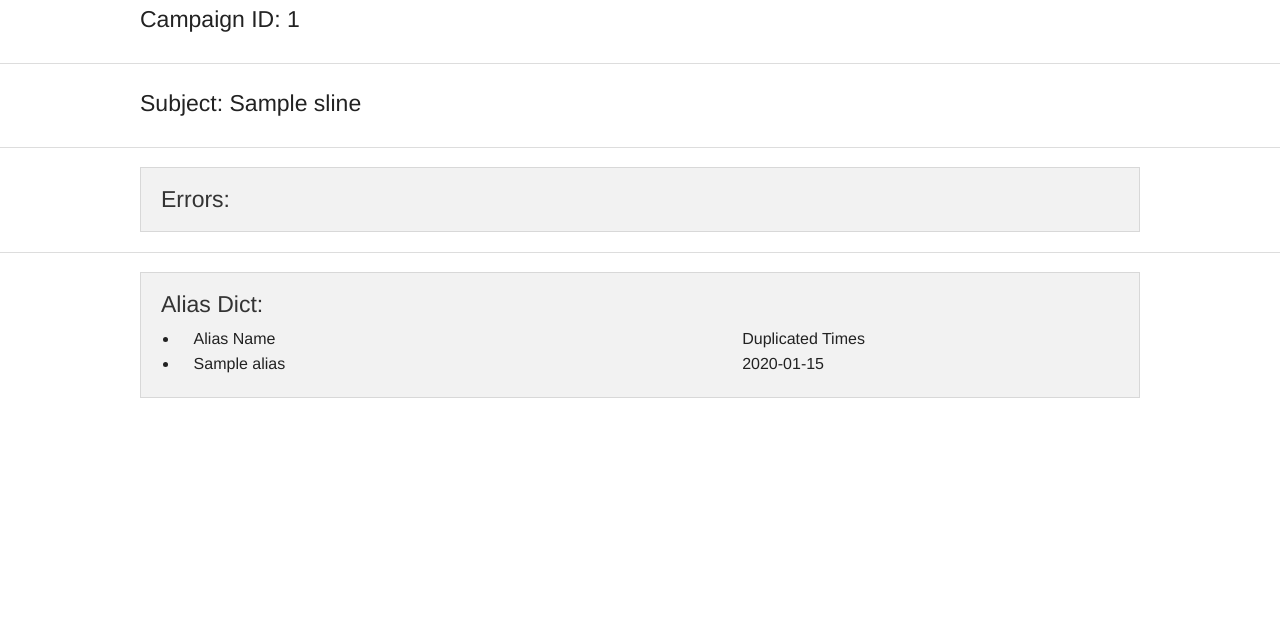
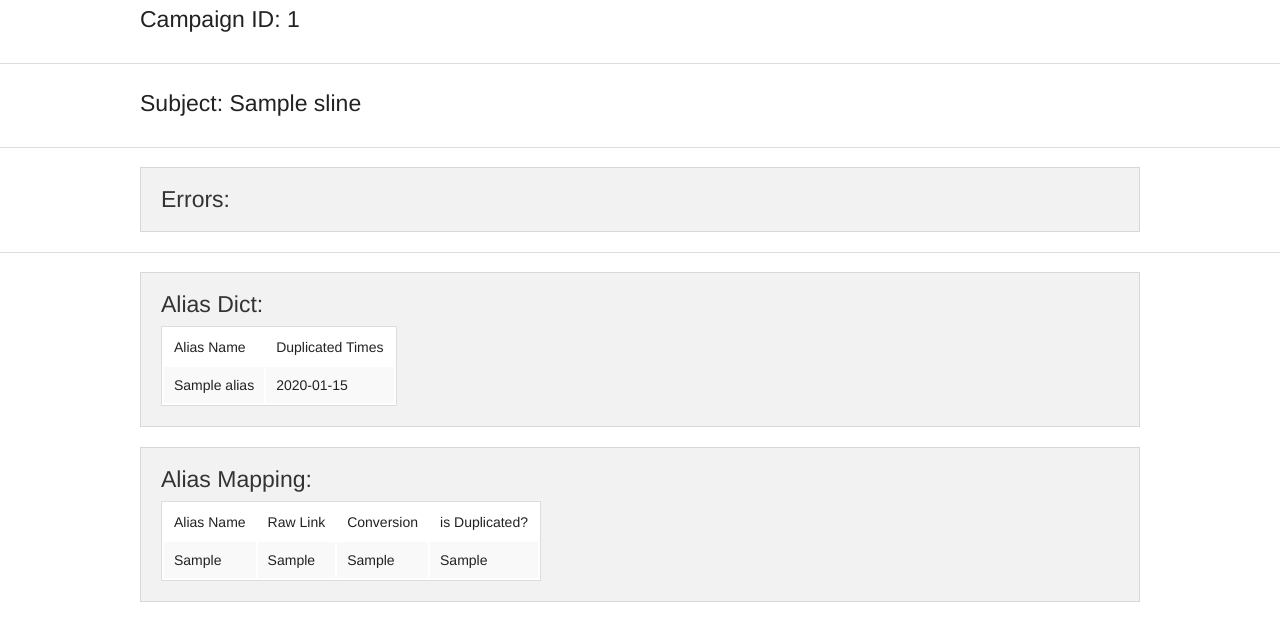
Before and after one commit to SuperMatch/email-utilities, a Django app: template QCTool/templates/QCTool/result.html in a window 1280 px wide. Shown: the top 641 px of the page. Run offline with Django 3.2, Linux system fonts and the light colour scheme; the template is opened without the code that fills it: most values are stand-ins (such as "Sample title", 1, 10 or a date in 2020).

Commit message:
change the style

```diff
--- a/QCTool/models.py
+++ b/QCTool/models.py
@@ -14,7 +14,7 @@ import re, codecs
 class QCHTMLParser(HTMLParser):
     def __init__(self, data):
         HTMLParser.__init__(self)
-        self.source = self.decode_html(data)
+        self.source = data
         self.errMsg = {
             #dictionary for errors. Output method will use the "key" to get the "value" to output the error.
             "invalidImage": "The dimension of the image is invalided.",
@@ -77,9 +77,6 @@ class QCHTMLParser(HTMLParser):
     #decode_html function is used for correct decode our html file
     #if the input is already unicode string, we don't have to use beautiful soup to decode the html
     #If we can easily decode the code to "utf-8", we don't need to use Beautiful Soup also.
-    def decode_html(self, html_string):
-        new_doc = UnicodeDammit.detwingle(html_string)
-        return new_doc.decode("utf-8")
 
     #change the signal
     def changeSignal(self, target, number):
--- a/QCTool/templates/QCTool/result.html
+++ b/QCTool/templates/QCTool/result.html
@@ -17,34 +17,55 @@
     <div class="row panel">
         <h4>Errors:</h4>
         {% if errorList %}
-            <ul>
+            <table>
             {% load dict_extras %}
             {% for error in errorList %}
-                <li>
-                    <div class="large-2 column">Line: {{ error.0 }},</div>
-                    <div class="large-2 column">Offset: {{ error.1 }}</div>
-                    <div class="large-8 column">{{ errMsg|key:error.2 }}{% if error.3 %}{{ error.3 }}{% endif %}</div>
-                </li>
+                <tr>
+                    <td>Line: {{ error.0 }},</td>
+                    <td>Offset: {{ error.1 }}</td>
+                    <td>{{ errMsg|key:error.2 }}{% if error.3 %}{{ error.3 }}{% endif %}</td>
+                </tr>
             {% endfor %}
-            </ul>
+            </table>
         {% endif %}
     </div>
     <hr/>
     <div class="row panel">
         <h4>Alias Dict:</h4>
         {% if aliasDict %}
-            <ul>
-                <li>
-                    <div class="large-7 column">Alias Name</div>
-                    <div class="large-5 column">Duplicated Times</div>
-                </li>
+            <table>
+                <tr>
+                    <td>Alias Name</td>
+                    <td>Duplicated Times</td>
+                </tr>
             {% for alias, times in aliasDict.items %}
-                <li>
-                    <div class="large-7 column">{{ alias }}</div>
-                    <div class="large-5 column">{{ times }}</div>
-                </li>
+                <tr>
+                    <td>{{ alias }}</td>
+                    <td>{{ times }}</td>
+                </tr>
             {% endfor %}
-            </ul>
+            </table>
+        {% endif %}
+    </div>
+    <div class="row panel">
+        <h4>Alias Mapping:</h4>
+        {% if aliasList %}
+            <table>
+                <tr>
+                    <td>Alias Name</td>
+                    <td>Raw Link</td>
+                    <td>Conversion</td>
+                    <td>is Duplicated?</td>
+                </tr>
+            {% for aliasObj in aliasList %}
+                <tr>
+                    <td>{{ aliasObj.0 }}</td>
+                    <td>{{ aliasObj.1 }}</td>
+                    <td>{{ aliasObj.2 }}</td>
+                    <td>{{ aliasObj.3 }}</td>
+                </tr>
+            {% endfor %}
+            </table>
         {% endif %}
     </div>
 </body>
--- a/QCTool/views.py
+++ b/QCTool/views.py
@@ -1,3 +1,6 @@
+#!/usr/bin/python2.7
+# -*- coding: utf-8 -*-
+
 from django.shortcuts import render, get_object_or_404
 from QCTool.models import QCHTMLParser
 from django.http import HttpResponse, HttpResponseRedirect
```
